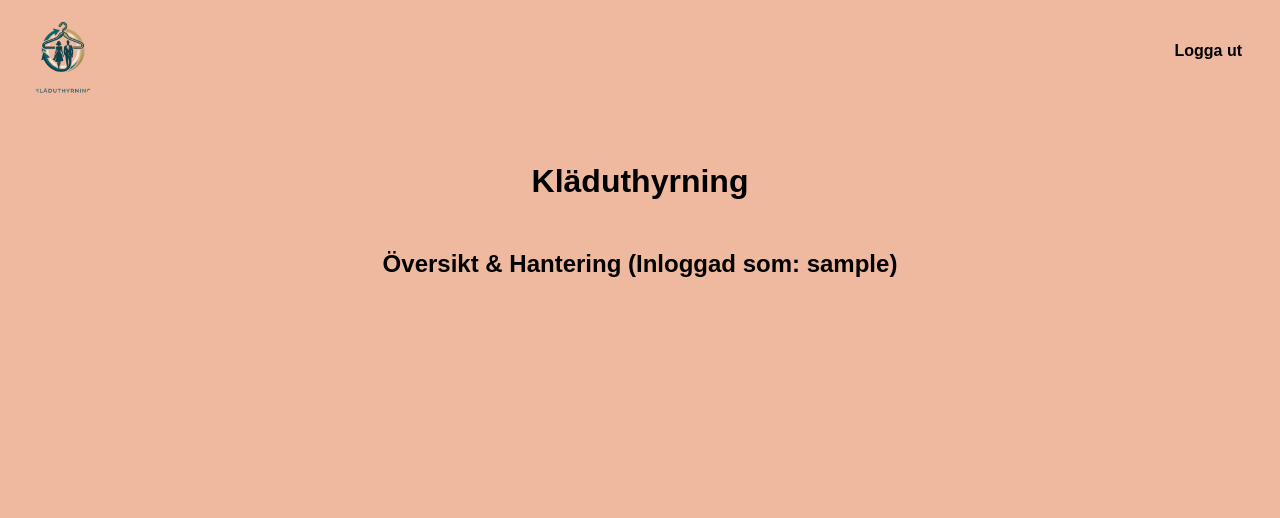
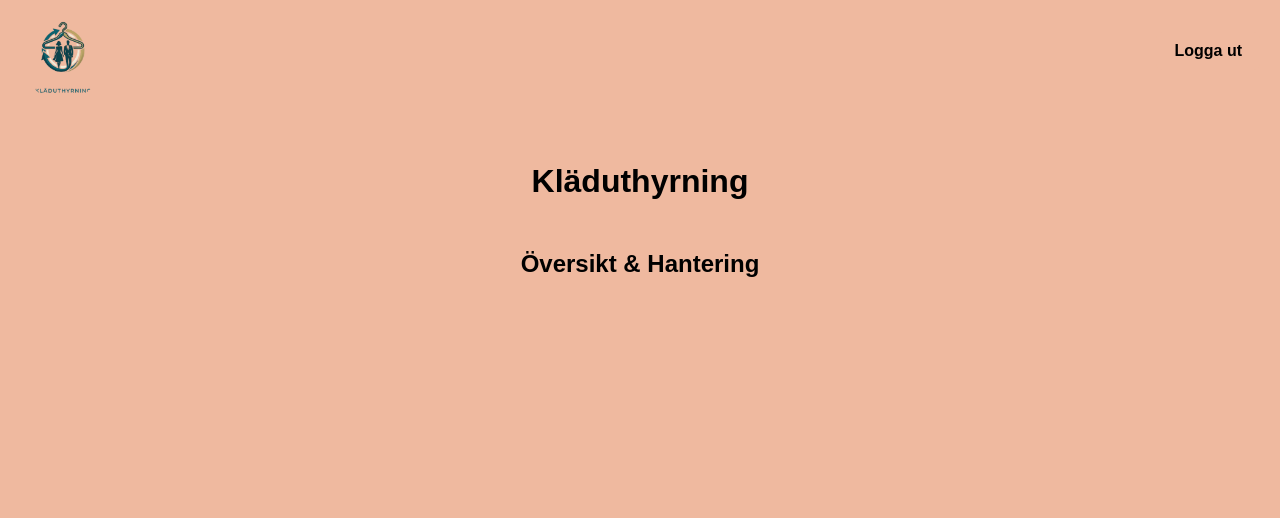
Before and after one commit to HadiWaheed08/Gymnasiet_Arbete_1, a PHP site: page / in a window 1280 px wide. Shown: the top 518 px of the page. Run offline with PHP 8.4, Linux system fonts and the light colour scheme; the visitor is signed in with stand-in values (Sample User, id 1); data that the repository does not hold is empty.

Commit message:
lite fixat

```diff
--- a/index.php
+++ b/index.php
@@ -49,7 +49,7 @@ $grupp = $_SESSION['grupp'] ?? '';
         <h1>Kläduthyrning</h1>
     </header>
     <main>
-        <h2>Översikt & Hantering (Inloggad som: <?= htmlspecialchars($_SESSION['username']) ?>)</h2>
+        <h2>Översikt & Hantering</h2>
         <div class="grid">
             <?php if ($grupp === 'admin' || $grupp === 'lager'): ?>
                 <section class="card">
```
